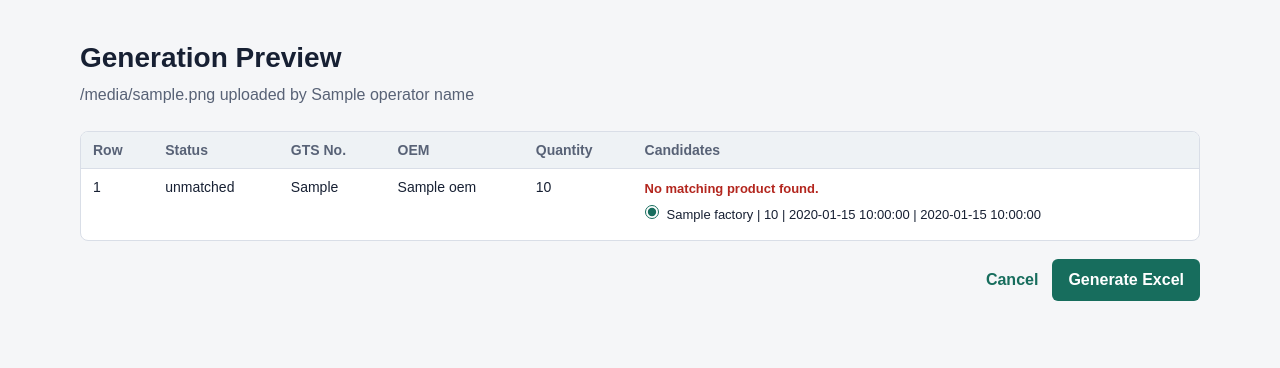
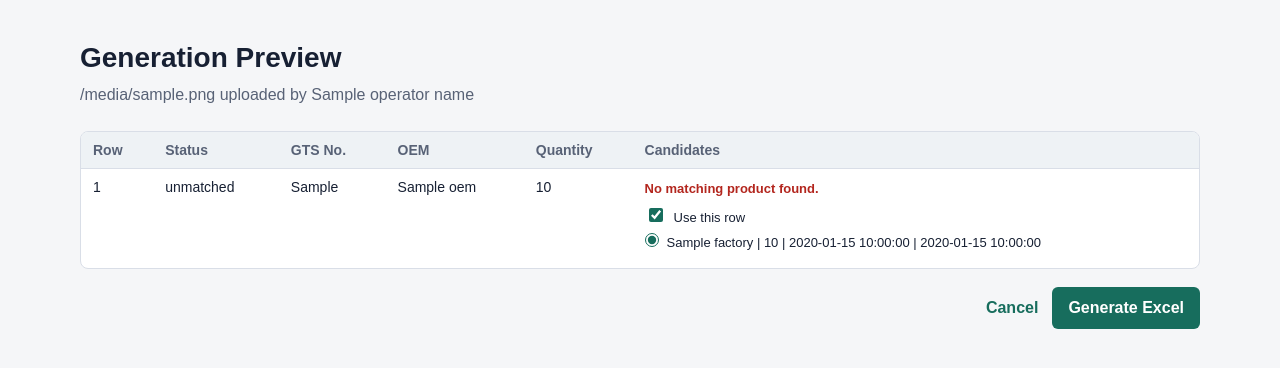
Before and after one commit to nancy-sun/gts-internal-tool, a Python web app: template app/templates/generate_preview.html in a window 1280 px wide. Shown: the part 64-432 px from the top of the page. Run offline with Jinja, Linux system fonts and the light colour scheme; the template is opened without the code that fills it: most values are stand-ins (such as "Sample title", 1, 10 or a date in 2020).

Commit message:
Allow excluding generation preview rows

```diff
--- a/app/templates/generate_preview.html
+++ b/app/templates/generate_preview.html
@@ -42,6 +42,17 @@
                 {% elif row.status == "no_quotation" %}
                   <p class="small-warning">Product matched, but no quotation history exists.</p>
                 {% endif %}
+                {% if row.candidates %}
+                  <label class="candidate-line">
+                    <input
+                      type="checkbox"
+                      name="include__{{ row.row_number }}"
+                      value="1"
+                      checked
+                    >
+                    Use this row
+                  </label>
+                {% endif %}
                 {% for candidate in row.candidates %}
                   <label class="candidate-line">
                     <input
```
Also changed, not shown: app/routes/generate.py (+7 -1 lines), tests/test_generate_route_helpers.py (added, +28 -0 lines).
